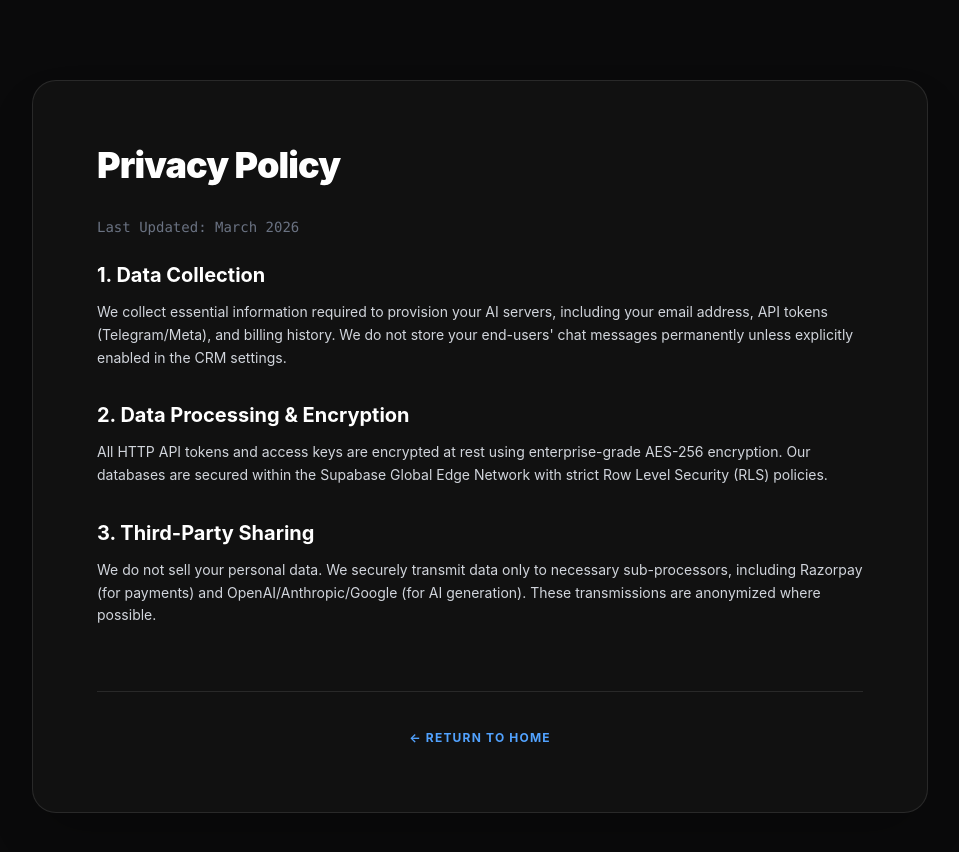
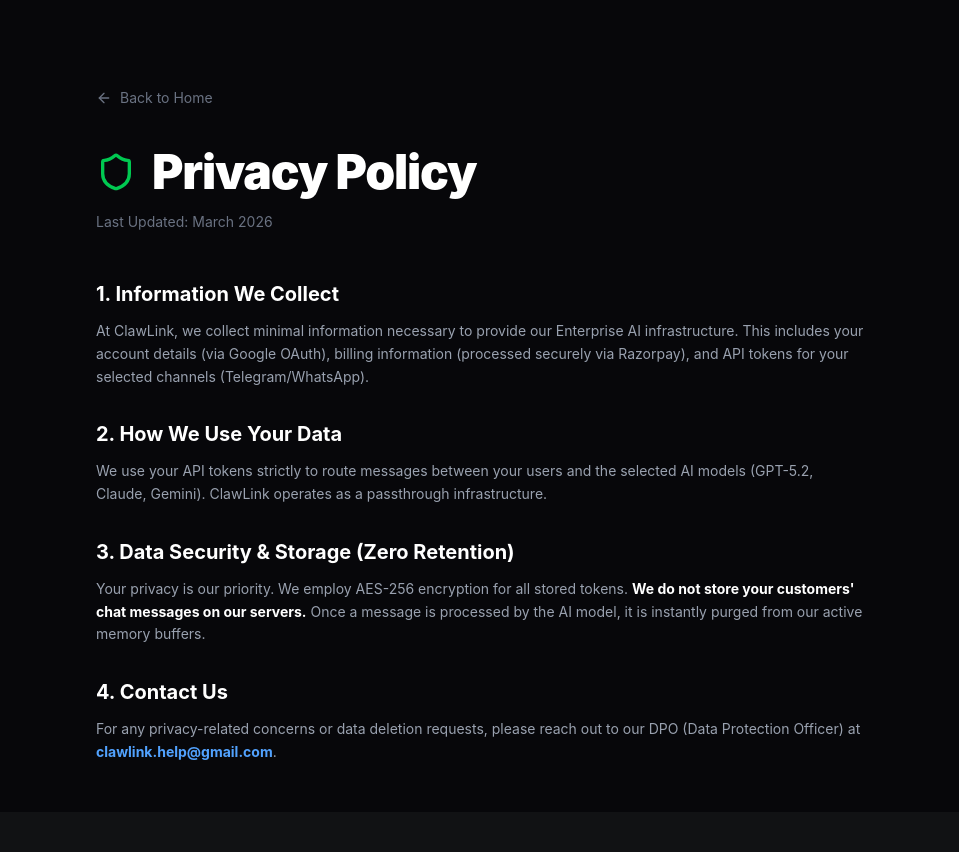
Before and after one commit to hopondfgvcx501-rgb/clawlink, a Next.js app: page /privacy in a window 1280 px wide. Shown: the top 852 px of the page, without its empty margins (160-1119 px from the left). After the commit the page ends 812 px from the top, so only its background shows below. Built offline with nearby package versions, Linux system fonts and the light colour scheme.

Commit message:
feat: added privacy policy and terms of service pages

```diff
--- a/app/privacy/page.tsx
+++ b/app/privacy/page.tsx
@@ -1,36 +1,47 @@
-import React from "react";
+"use client";
 
-export const metadata = {
-  title: "Privacy Policy | ClawLink AI",
-  description: "How ClawLink handles, encrypts, and protects your data.",
-};
+import { ArrowLeft, Shield } from "lucide-react";
+import { useRouter } from "next/navigation";
 
-export default function PrivacyPage() {
+export default function PrivacyPolicy() {
+  const router = useRouter();
+
   return (
-    <div className="min-h-screen bg-[#0A0A0B] text-gray-300 py-20 px-6 font-sans">
-      <div className="max-w-4xl mx-auto bg-[#111] p-10 md:p-16 rounded-3xl border border-white/10 shadow-2xl">
-        <h1 className="text-4xl font-black text-white mb-8 tracking-tight">Privacy Policy</h1>
-        <p className="mb-6 text-sm text-gray-500 font-mono">Last Updated: March 2026</p>
+    <div className="min-h-screen bg-[#07070A] text-gray-300 font-sans p-6 md:p-12">
+      <div className="max-w-3xl mx-auto mt-10">
+        <button
+          onClick={() => router.push('/')}
+          className="flex items-center gap-2 text-sm text-gray-500 hover:text-white transition-colors mb-10"
+        >
+          <ArrowLeft className="w-4 h-4" /> Back to Home
+        </button>
 
-        <div className="space-y-8 text-sm leading-relaxed">
+        <h1 className="text-3xl md:text-5xl font-black text-white mb-4 tracking-tight flex items-center gap-4">
+          <Shield className="w-10 h-10 text-green-500" />
+          Privacy Policy
+        </h1>
+        <p className="text-gray-500 text-sm mb-12">Last Updated: March 2026</p>
+
+        <div className="space-y-8 text-sm leading-relaxed text-gray-400">
           <section>
-            <h2 className="text-xl font-bold text-white mb-3">1. Data Collection</h2>
-            <p>We collect essential information required to provision your AI servers, including your email address, API tokens (Telegram/Meta), and billing history. We do not store your end-users' chat messages permanently unless explicitly enabled in the CRM settings.</p>
+            <h2 className="text-xl font-bold text-white mb-3">1. Information We Collect</h2>
+            <p>At ClawLink, we collect minimal information necessary to provide our Enterprise AI infrastructure. This includes your account details (via Google OAuth), billing information (processed securely via Razorpay), and API tokens for your selected channels (Telegram/WhatsApp).</p>
           </section>
 
           <section>
-            <h2 className="text-xl font-bold text-white mb-3">2. Data Processing & Encryption</h2>
-            <p>All HTTP API tokens and access keys are encrypted at rest using enterprise-grade AES-256 encryption. Our databases are secured within the Supabase Global Edge Network with strict Row Level Security (RLS) policies.</p>
+            <h2 className="text-xl font-bold text-white mb-3">2. How We Use Your Data</h2>
+            <p>We use your API tokens strictly to route messages between your users and the selected AI models (GPT-5.2, Claude, Gemini). ClawLink operates as a passthrough infrastructure.</p>
           </section>
 
           <section>
-            <h2 className="text-xl font-bold text-white mb-3">3. Third-Party Sharing</h2>
-            <p>We do not sell your personal data. We securely transmit data only to necessary sub-processors, including Razorpay (for payments) and OpenAI/Anthropic/Google (for AI generation). These transmissions are anonymized where possible.</p>
+            <h2 className="text-xl font-bold text-white mb-3">3. Data Security & Storage (Zero Retention)</h2>
+            <p>Your privacy is our priority. We employ AES-256 encryption for all stored tokens. <strong className="text-white">We do not store your customers' chat messages on our servers.</strong> Once a message is processed by the AI model, it is instantly purged from our active memory buffers.</p>
           </section>
-        </div>
 
-        <div className="mt-16 pt-8 border-t border-white/10 text-center">
-          <a href="/" className="text-blue-400 hover:text-white transition-colors font-bold uppercase tracking-widest text-xs">← Return to Home</a>
+          <section>
+            <h2 className="text-xl font-bold text-white mb-3">4. Contact Us</h2>
+            <p>For any privacy-related concerns or data deletion requests, please reach out to our DPO (Data Protection Officer) at <strong className="text-blue-400">clawlink.help@gmail.com</strong>.</p>
+          </section>
         </div>
       </div>
     </div>
--- a/app/terms/page.tsx
+++ b/app/terms/page.tsx
@@ -1,41 +1,47 @@
-import React from "react";
+"use client";
 
-export const metadata = {
-  title: "Terms & Conditions | ClawLink AI",
-  description: "Terms and conditions for using ClawLink Global AI SaaS Infrastructure.",
-};
+import { ArrowLeft, FileText } from "lucide-react";
+import { useRouter } from "next/navigation";
 
-export default function TermsPage() {
+export default function TermsOfService() {
+  const router = useRouter();
+
   return (
-    <div className="min-h-screen bg-[#0A0A0B] text-gray-300 py-20 px-6 font-sans">
-      <div className="max-w-4xl mx-auto bg-[#111] p-10 md:p-16 rounded-3xl border border-white/10 shadow-2xl">
-        <h1 className="text-4xl font-black text-white mb-8 tracking-tight">Terms & Conditions</h1>
-        <p className="mb-6 text-sm text-gray-500 font-mono">Last Updated: March 2026</p>
+    <div className="min-h-screen bg-[#07070A] text-gray-300 font-sans p-6 md:p-12">
+      <div className="max-w-3xl mx-auto mt-10">
+        <button
+          onClick={() => router.push('/')}
+          className="flex items-center gap-2 text-sm text-gray-500 hover:text-white transition-colors mb-10"
+        >
+          <ArrowLeft className="w-4 h-4" /> Back to Home
+        </button>
 
-        <div className="space-y-8 text-sm leading-relaxed">
+        <h1 className="text-3xl md:text-5xl font-black text-white mb-4 tracking-tight flex items-center gap-4">
+          <FileText className="w-10 h-10 text-orange-500" />
+          Terms of Service
+        </h1>
+        <p className="text-gray-500 text-sm mb-12">Last Updated: March 2026</p>
+
+        <div className="space-y-8 text-sm leading-relaxed text-gray-400">
           <section>
             <h2 className="text-xl font-bold text-white mb-3">1. Acceptance of Terms</h2>
-            <p>By accessing and using ClawLink ("the Platform"), you agree to be bound by these Terms and Conditions. If you do not agree with any part of these terms, you are prohibited from using the Platform and its API services.</p>
+            <p>By accessing or using ClawLink's Enterprise AI Infrastructure, you agree to be bound by these Terms of Service. If you disagree with any part of the terms, you may not access the service.</p>
           </section>
 
           <section>
-            <h2 className="text-xl font-bold text-white mb-3">2. Service Description</h2>
-            <p>ClawLink provides AI-powered routing, chatbot deployment, and SaaS infrastructure via Telegram and Meta (WhatsApp) Cloud. The platform acts as an intermediary utilizing LLMs (Large Language Models) such as GPT, Claude, and Gemini.</p>
+            <h2 className="text-xl font-bold text-white mb-3">2. API Usage & Fair Use Policy</h2>
+            <p>While our Premium tiers offer unlimited infrastructure usage, fair use policies apply to prevent network abuse or DDoS vectors. We reserve the right to throttle traffic that threatens the stability of our routing matrix.</p>
           </section>
 
           <section>
-            <h2 className="text-xl font-bold text-white mb-3">3. Fair Usage Policy (FUP)</h2>
-            <p>Users subscribing to "Omni Max" or "Unlimited" plans are subject to our Fair Usage Policy to prevent server abuse and automated botnet attacks. ClawLink reserves the right to throttle or suspend API access if usage anomalies are detected.</p>
+            <h2 className="text-xl font-bold text-white mb-3">3. Service Uptime (SLA)</h2>
+            <p>ClawLink's OmniAgent architecture guarantees a 99.99% uptime by utilizing a 3x Fallback Matrix. However, we are not liable for downtime caused by upstream providers (OpenAI, Anthropic, Google, Meta, or Telegram).</p>
           </section>
 
           <section>
-            <h2 className="text-xl font-bold text-white mb-3">4. Limitation of Liability</h2>
-            <p>ClawLink shall not be held liable for any direct, indirect, incidental, or consequential damages resulting from AI hallucinations, API downtime, or Meta/Telegram server restrictions.</p>
+            <h2 className="text-xl font-bold text-white mb-3">4. Refunds & Cancellations</h2>
+            <p>Subscription plans are billed proactively. Refunds for unused portions of a billing cycle are subject to review by our support team at <strong className="text-blue-400">clawlink.help@gmail.com</strong>.</p>
           </section>
-        </div>
-
-        <div className="mt-16 pt-8 border-t border-white/10 text-center">
-          <a href="/" className="text-blue-400 hover:text-white transition-colors font-bold uppercase tracking-widest text-xs">← Return to Home</a>
         </div>
       </div>
     </div>
```
